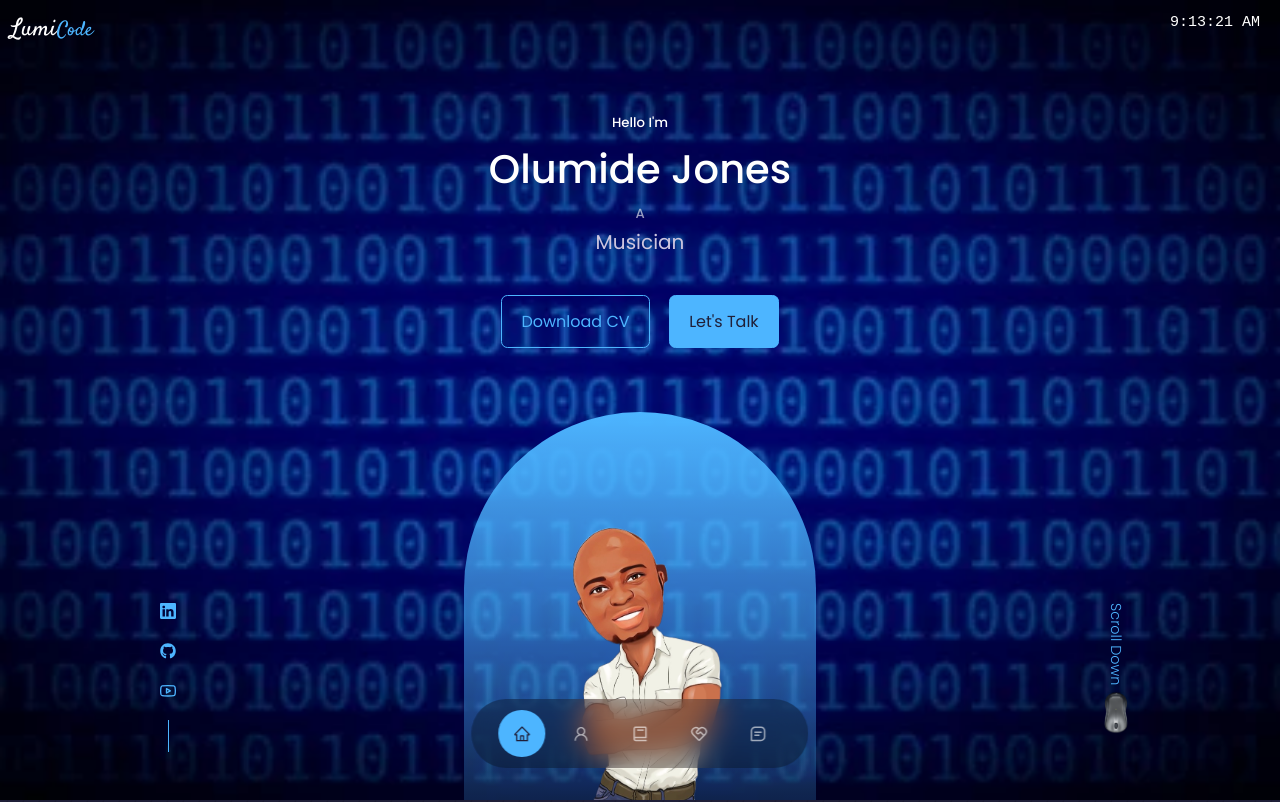
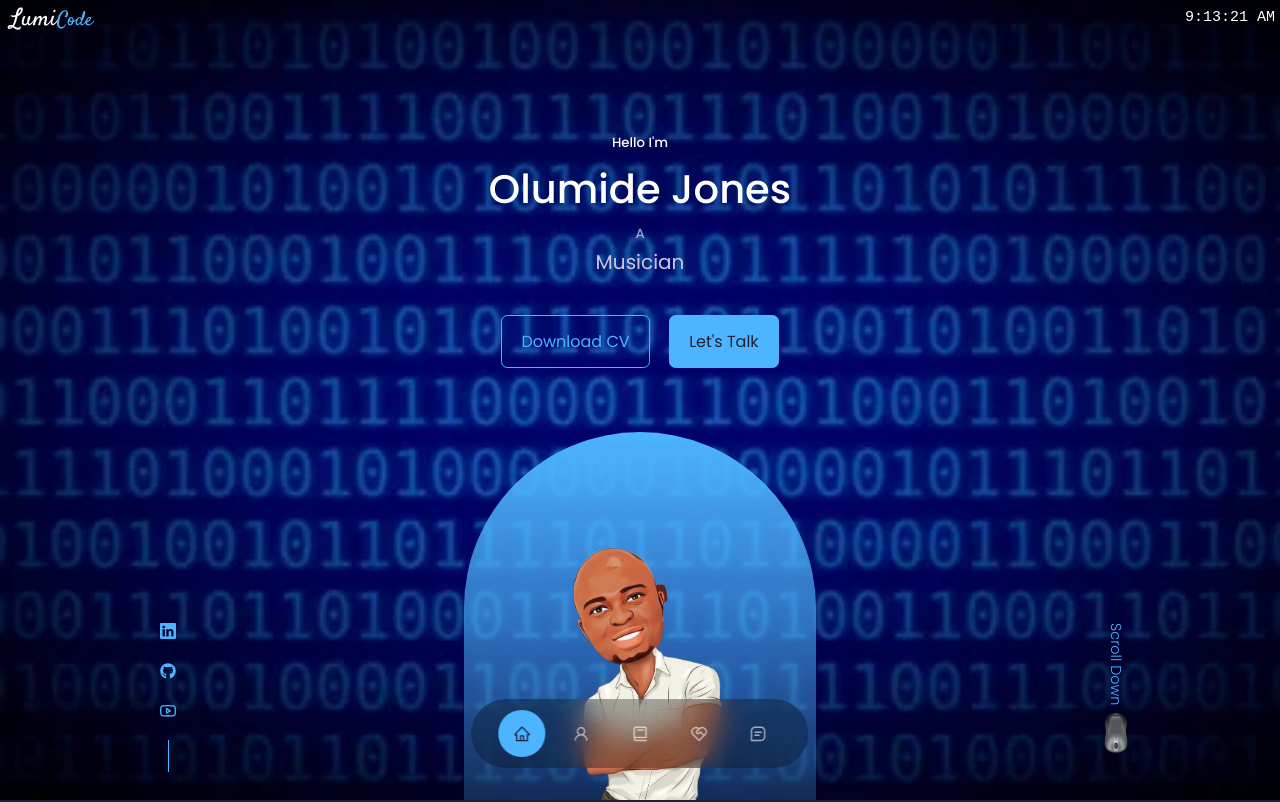
Before and after one commit to Lumi4God/Olumide-Jones, a React (Create React App) app: page / in a window 1280 px wide. Shown: the top 802 px of the page. Built offline with nearby package versions, Linux system fonts and the light colour scheme; the HTML template or start-up script is replaced by a standard one; a web font is replaced by a local one.

Commit message:
stuffs added in logoclock

```diff
--- a/src/assets/Nav/logoClock.css
+++ b/src/assets/Nav/logoClock.css
@@ -4,8 +4,8 @@
     width: 100vw;
     height: 10px;
     padding: 10px;
-    position: fixed;
-    top: 0px;
+    /* position: fixed;
+    top: 0px; */
     /* left: 15px; */
 }
 
@@ -13,6 +13,9 @@
 .header__title {
     color: #fff;
     font-family: 'Satisfy', cursive;
+    /*just added*/
+    position: fixed;
+    top: 0px;
 }
 
 .header__title span {
@@ -23,7 +26,11 @@
 .clock {
     font-size: 15px;
     font-family: 'Courier New', Courier, monospace;
-    margin-right: 10px;
+   /*  margin-right: 10px; */
+   /*just added*/
+   position: fixed;
+    top: 5px;
+    right: 5px;
 }
 
 
```
